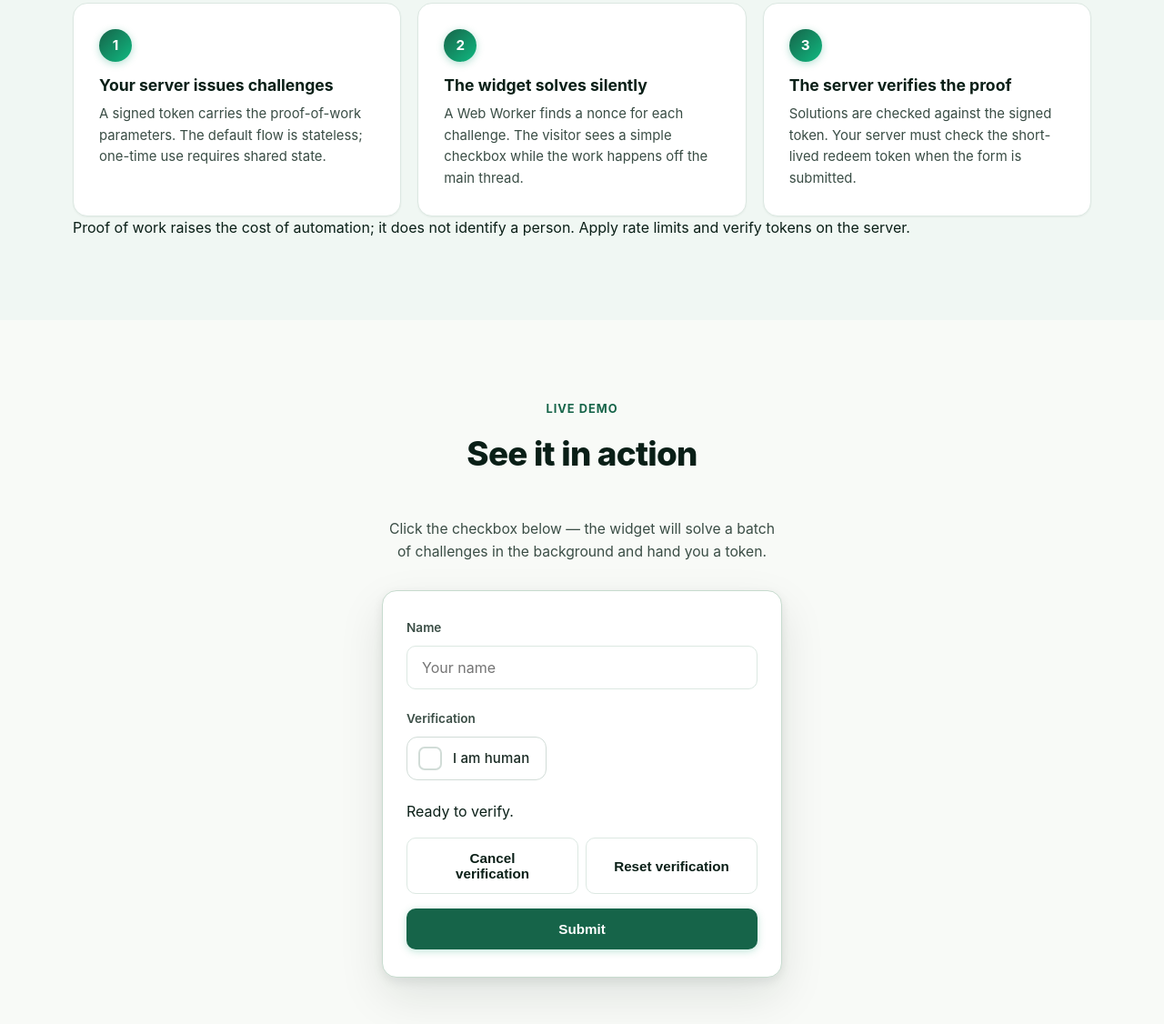
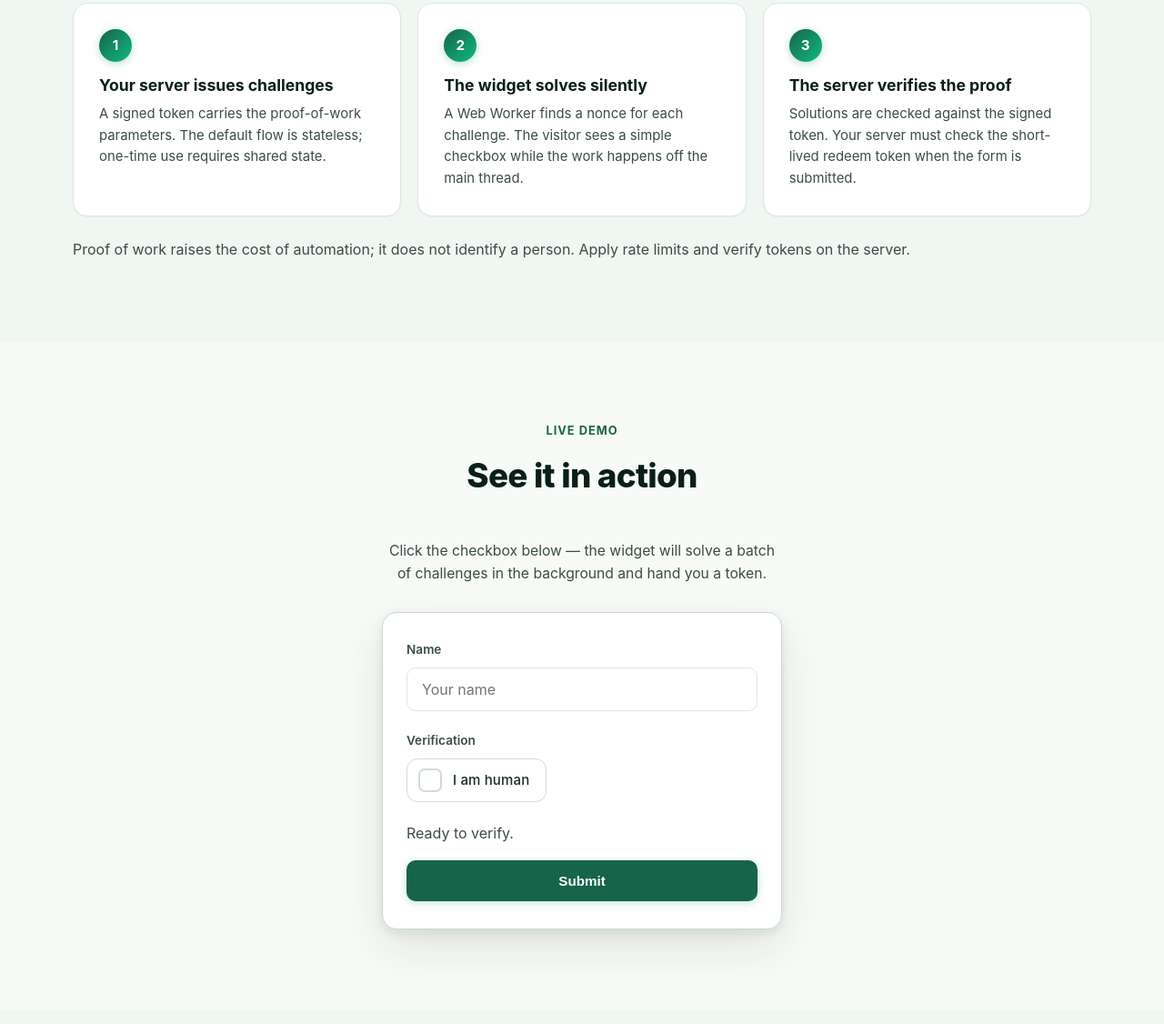
Before and after one commit to kirasync2748/rootcap, a website built with Vite: page index.html in a window 1280 px wide. Shown: the part 2377-3503 px from the top of the page at 91% size. Built offline with nearby package versions, Linux system fonts and the light colour scheme; some packages are replaced by stand-ins of ours.

Commit message:
feat: update README badges and enhance demo form styling

```diff
--- a/src/app.scss
+++ b/src/app.scss
@@ -563,6 +563,12 @@ a {
   gap: 18px;
 }
 
+.how-note {
+  margin-top: 24px;
+  color: var(--ink-2);
+  line-height: 1.6;
+}
+
 .step {
   background: var(--surface);
   border: 1px solid var(--border);
@@ -627,6 +633,12 @@ a {
   padding: 30px 26px;
   box-shadow: var(--shadow-lg);
   text-align: left;
+}
+
+.demo-form [data-verification-status] {
+  margin-bottom: 18px;
+  color: var(--ink-2);
+  line-height: 1.5;
 }
 
 .form-row {
@@ -1106,13 +1118,3 @@ a {
     transition: none !important;
   }
 }
-
-.demo-controls {
-  display: flex;
-  flex-wrap: wrap;
-  gap: 8px;
-  margin: 16px 0;
-  > button {
-    flex: 1 1 140px;
-  }
-}
--- a/src/pages/home.ts
+++ b/src/pages/home.ts
@@ -114,7 +114,7 @@ export function renderHome(app: HTMLElement) {
             <p>Solutions are checked against the signed token. Your server must check the short-lived redeem token when the form is submitted.</p>
           </li>
         </ol>
-        <p>Proof of work raises the cost of automation; it does not identify a person. Apply rate limits and verify tokens on the server.</p>
+        <p class="how-note">Proof of work raises the cost of automation; it does not identify a person. Apply rate limits and verify tokens on the server.</p>
       </div>
     </section>
 
@@ -134,10 +134,6 @@ export function renderHome(app: HTMLElement) {
             <p class="verification-error" id="demo-verify-error" role="alert"></p>
           </div>
           <p data-verification-status role="status" aria-live="polite"></p>
-          <div class="demo-controls">
-            <button type="button" class="btn btn-ghost" data-cancel-verification>Cancel verification</button>
-            <button type="button" class="btn btn-ghost" data-reset-verification>Reset verification</button>
-          </div>
           <button type="submit" class="btn btn-primary btn-block">Submit</button>
         </form>
         <div class="demo-result" id="demo-result" hidden>
--- a/src/utils/demo-form.ts
+++ b/src/utils/demo-form.ts
@@ -5,9 +5,6 @@ export function setupDemoForm(
   tokenOut: HTMLElement,
   error: HTMLElement,
 ) {
-  const widget = form.querySelector<HTMLElement & { cancel(): void; reset(): void }>(
-    "rootcap-widget",
-  )!;
   const status = form.querySelector<HTMLElement>("[data-verification-status]")!;
   const button = form.querySelector<HTMLButtonElement>('button[type="submit"]')!;
   const listeners = new AbortController();
@@ -67,17 +64,6 @@ export function setupDemoForm(
     },
     options,
   );
-  form.querySelector("[data-cancel-verification]")!.addEventListener(
-    "click",
-    () => {
-      widget.cancel();
-      status.textContent = "Verification cancelled. You can start again.";
-    },
-    options,
-  );
-  form
-    .querySelector("[data-reset-verification]")!
-    .addEventListener("click", () => widget.reset(), options);
   form.addEventListener(
     "submit",
     async (event) => {
```
Also changed, not shown: README.md.
